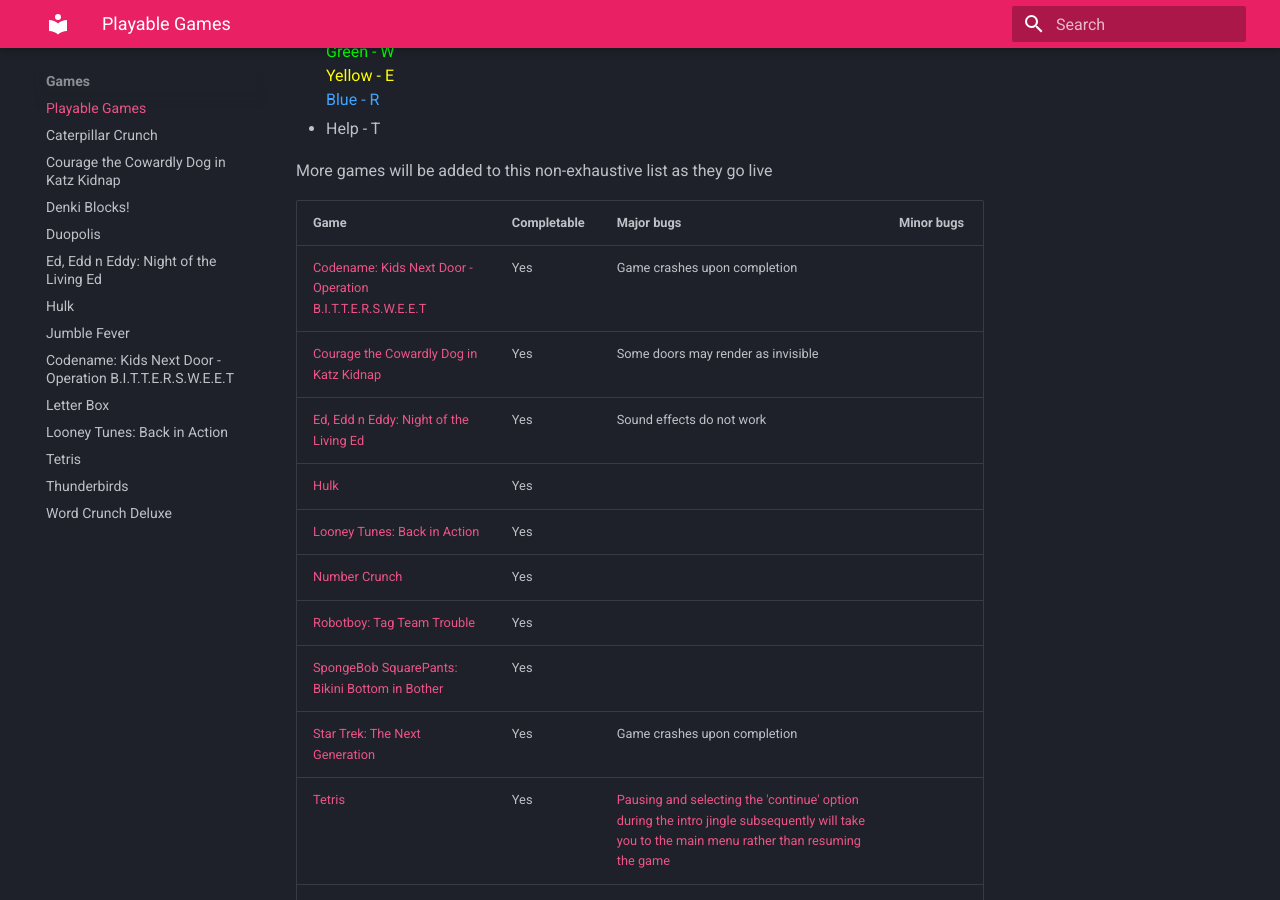
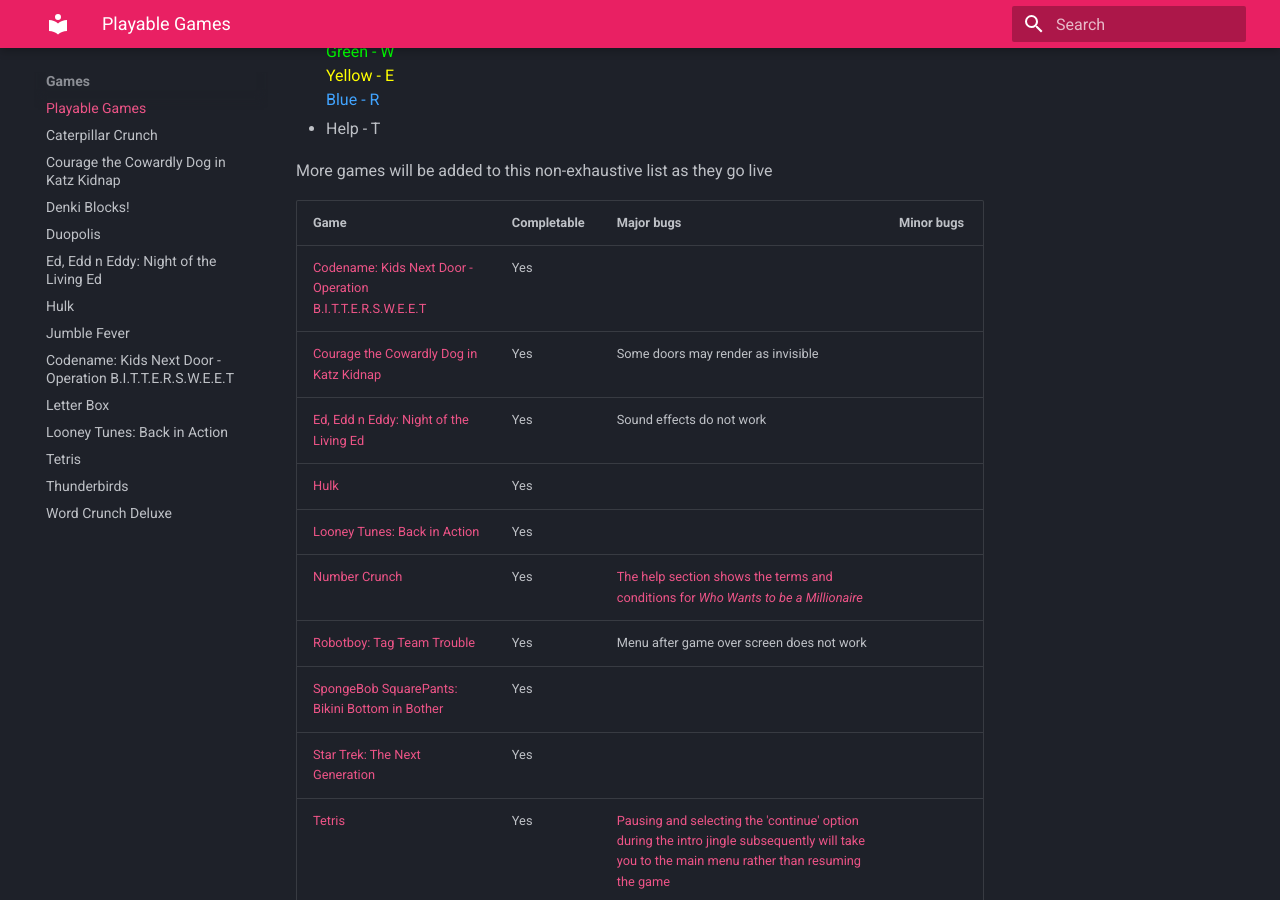
Before and after one commit to cobaltgit/sky-games-archive, an MkDocs documentation site: the page built from docs/games/index.md, in a window 1280 px wide and 900 px high, scrolled down 484 px. Built offline with MkDocs 1.6.1 and Material for MkDocs 9.7.7, drawn with Linux system fonts in a browser that asks for light colours; comment, search, counter and statistics services are not loaded.

Commit message:
Add robotboy bug and remove star trek and knd bugs

```diff
--- a/docs/games/index.md
+++ b/docs/games/index.md
@@ -24,15 +24,15 @@
 
 |Game|Completable|Major bugs|Minor bugs|
 |----|-----------|----------|----------|
-[Codename: Kids Next Door - Operation B.I.T.T.E.R.S.W.E.E.T](/games/knd-bittersweet)|Yes|Game crashes upon completion|
+[Codename: Kids Next Door - Operation B.I.T.T.E.R.S.W.E.E.T](/games/knd-bittersweet)|Yes|
 [Courage the Cowardly Dog in Katz Kidnap](/games/courage-katz-kidnap)|Yes|Some doors may render as invisible|
 [Ed, Edd n Eddy: Night of the Living Ed](/games/eee-night-of-living-ed)|Yes|Sound effects do not work|
 [Hulk](/games/hulk)|Yes|
 [Looney Tunes: Back in Action](/games/lt-bia)|Yes|
-[Number Crunch](/games/number-crunch)|Yes|
-[Robotboy: Tag Team Trouble](/games/robotboy-ttt)|Yes|
+[Number Crunch](/games/number-crunch)|Yes|[The help section shows the terms and conditions for *Who Wants to be a Millionaire*](/assets/img/nc-terms.jpg)
+[Robotboy: Tag Team Trouble](/games/robotboy-ttt)|Yes|Menu after game over screen does not work
 [SpongeBob SquarePants: Bikini Bottom in Bother](/games/spongebob-bbb)|Yes|
-[Star Trek: The Next Generation](/games/star-trek-tng)|Yes|Game crashes upon completion|
+[Star Trek: The Next Generation](/games/star-trek-tng)|Yes|
 [Tetris](/games/tetris)|Yes|[Pausing and selecting the 'continue' option during the intro jingle subsequently will take you to the main menu rather than resuming the game](/assets/video/tetris-bug.webm)
 [Tom and Jerry in Mouse Party](/games/tj-mouse-party)|Yes|[Wrong music and sound effects](https://www.youtube.com/watch?v=KWhWNucRWHI)
 [All Grown Up: Confiscated Cards](/games/all-grown-up)|Unknown|
```
